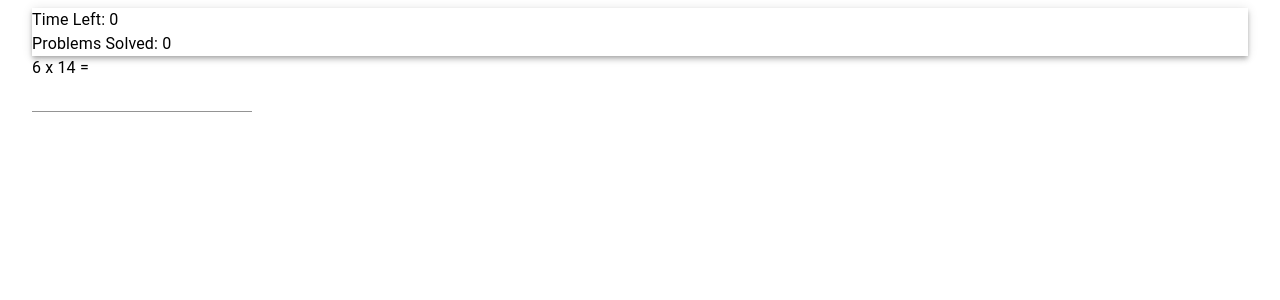
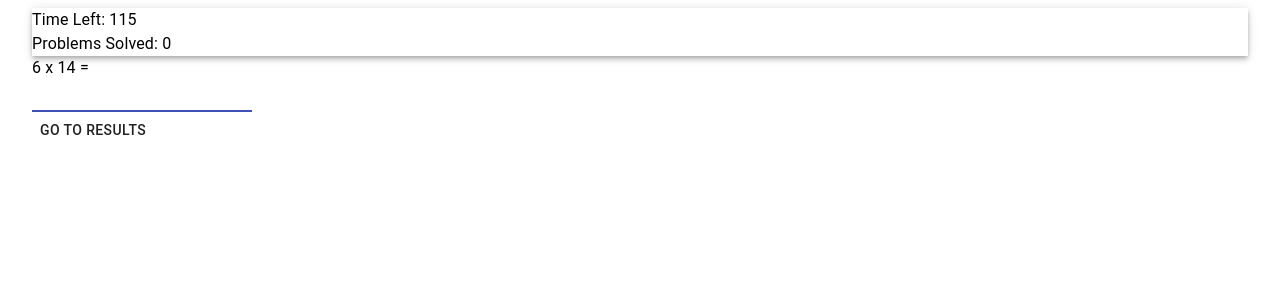
Before and after one commit to schoi98/brain_train_client, a React (Create React App) app: page /problems in a window 1280 px wide. Shown: the top 300 px of the page. Built offline with nearby package versions, Linux system fonts and the light colour scheme.

Commit message:
basic test taking functionalities implemented

```diff
--- a/src/components/App/App.js
+++ b/src/components/App/App.js
@@ -4,6 +4,7 @@ import { BrowserRouter, Switch, Route } from 'react-router-dom';
 
 import Home from '../Home/Home';
 import Drill from'../Drill/Drill';
+import Results from '../Results/Results';
 
 const App = () => (
   <BrowserRouter>
@@ -11,6 +12,7 @@ const App = () => (
       <Switch>
         <Route path="/" exact component={Home} />
         <Route path="/problems" exact component={Drill} />
+        <Route path="/results" exact component={Results} />
       </Switch>
     </Container>
   </BrowserRouter>
--- a/src/components/Drill/Drill.js
+++ b/src/components/Drill/Drill.js
@@ -1,23 +1,39 @@
-import React from 'react';
+import React, { useState } from 'react';
+import { Link, Redirect } from 'react-router-dom';
 
-import { AppBar, Typography } from '@material-ui/core';
+import { AppBar, Typography, Button } from '@material-ui/core';
 
 import Problem from '../Problem/Problem';
-import GenerateProblem from '../Problem/Generator';
+import Timer from './Timer';
 
 const Drill = () => {
-  const timer = 0;
+
   const bounds = [2, 100, 2, 100, 2, 12, 2, 100];
+  const startTime = 120;
+  let [count, setCount] = useState(0);
+  const [done, setDone] = useState(false);
 
-  let count = 0;
+
+  const goToResults = (time) => {
+    if (time === 0) {
+      setDone(true);
+    }
+  }
+
+  const updateCount = () => {
+    setCount(count = count + 1);
+    console.log(count);
+  }
 
   return (
     <div>
+      {done ? <Redirect to={{pathname: "/results", state: {score: count}}} /> : null}
       <AppBar position="static" color="inherit">
-        <Typography> Time Left: {timer}</Typography>
+        <Timer time={startTime} callback={goToResults} />
         <Typography> Problems Solved: {count} </Typography>
       </AppBar>
-      <Problem bounds={bounds}/>
+      <Problem bounds={bounds} callbackProblem={updateCount}/>
+      <Button component={Link} to="/results" >GO TO RESULTS</Button>
     </div>
   )
 }
--- /dev/null
+++ b/src/components/Drill/Timer.js
@@ -0,0 +1,25 @@
+import React, { useState, useEffect } from 'react'
+
+import { Link } from 'react-router-dom';
+
+import { Typography } from '@material-ui/core';
+
+const Timer = (props) => {
+
+  const [time, setTime] = useState(props.time);
+
+  useEffect(() => {
+    const timer = setInterval(() => {
+      setTime(prevTime => prevTime - 1);
+      console.log("stillg going");
+      props.callback(time);
+    }, 1000);
+    return () => clearInterval(timer);
+  })
+
+  return (
+    <Typography>Time Left: {time}</Typography>
+  );
+}
+
+export default Timer;
--- a/src/components/Problem/Generator.js
+++ b/src/components/Problem/Generator.js
@@ -30,7 +30,8 @@ const generateDiv = (low1, up1, low2, up2) => {
   return [x, y, ans];
 }
 
-const generateProblem = (addLow1, addUp1, addLow2, addUp2, multLow1, multUp1, multLow2, multUp2) => {
+const generateProblem = (bounds) => {
+  const [addLow1, addUp1, addLow2, addUp2, multLow1, multUp1, multLow2, multUp2] = bounds;
   const ops = "+-*/"
   let operation = '';
   let values = [];
--- a/src/components/Problem/Problem.js
+++ b/src/components/Problem/Problem.js
@@ -1,4 +1,4 @@
-import React, { useState, useEffect} from 'react';
+import React, { useState, useRef } from 'react';
 
 import { Typography, TextField } from '@material-ui/core';
 
@@ -6,33 +6,25 @@ import generateProblem from './Generator';
 
 const Problem = (props) => {
 
-  let values = [];
-  const [solved, setSolved] = useState(false);
-
-  if (values.length < 1) {
-    values = generateProblem(props.bounds[0], props.bounds[1], props.bounds[2], props.bounds[3],
-      props.bounds[4], props.bounds[5], props.bounds[6], props.bounds[7]);
+  let [problem, setProblem] = useState([]);
+  if (problem.length < 1) {
+    problem = generateProblem(props.bounds);
   }
-
-  const updateProblem = () => {
-    values = generateProblem(props.bounds[0], props.bounds[1], props.bounds[2], props.bounds[3],
-      props.bounds[4], props.bounds[5], props.bounds[6], props.bounds[7]);
-  }
+  const ansInput = useRef(null);
 
   const handleTextField = (ans) =>  {
-    if (parseInt(ans) && parseInt(ans) === values[2]) {
-      console.log('yey')
-      setSolved(true);
-      updateProblem();
-      console.log(values);
+    if (parseInt(ans) && parseInt(ans) === problem[2]) {
+      setProblem(generateProblem(props.bounds));
+      props.callbackProblem();
+      ansInput.current.value = '';
     }
   }
 
   return (
   <div>
     <div>
-      <Typography>{`${values[0]} ${values[3]} ${values[1]}`} = </Typography>
-      <TextField  onChange={(e) => {handleTextField(e.target.value)}}></TextField>
+      <Typography>{`${problem[0]} ${problem[3]} ${problem[1]}`} = </Typography>
+      <TextField inputRef={ansInput} autoFocus onChange={({target}) => {handleTextField(target.value)}}></TextField>
     </div>
   </div>
   );
--- /dev/null
+++ b/src/components/Results/Results.js
@@ -0,0 +1,14 @@
+import React from 'react'
+import { Link } from 'react-router-dom';
+import {Button} from '@material-ui/core';
+
+const Results = (props) => {
+  return (
+    <div>
+      <h2>Your score: {props.location.state.score}</h2>
+      <Button component={Link} to="/" variant="contained">Go Home</Button>
+    </div>
+  )
+}
+
+export default Results;
```
